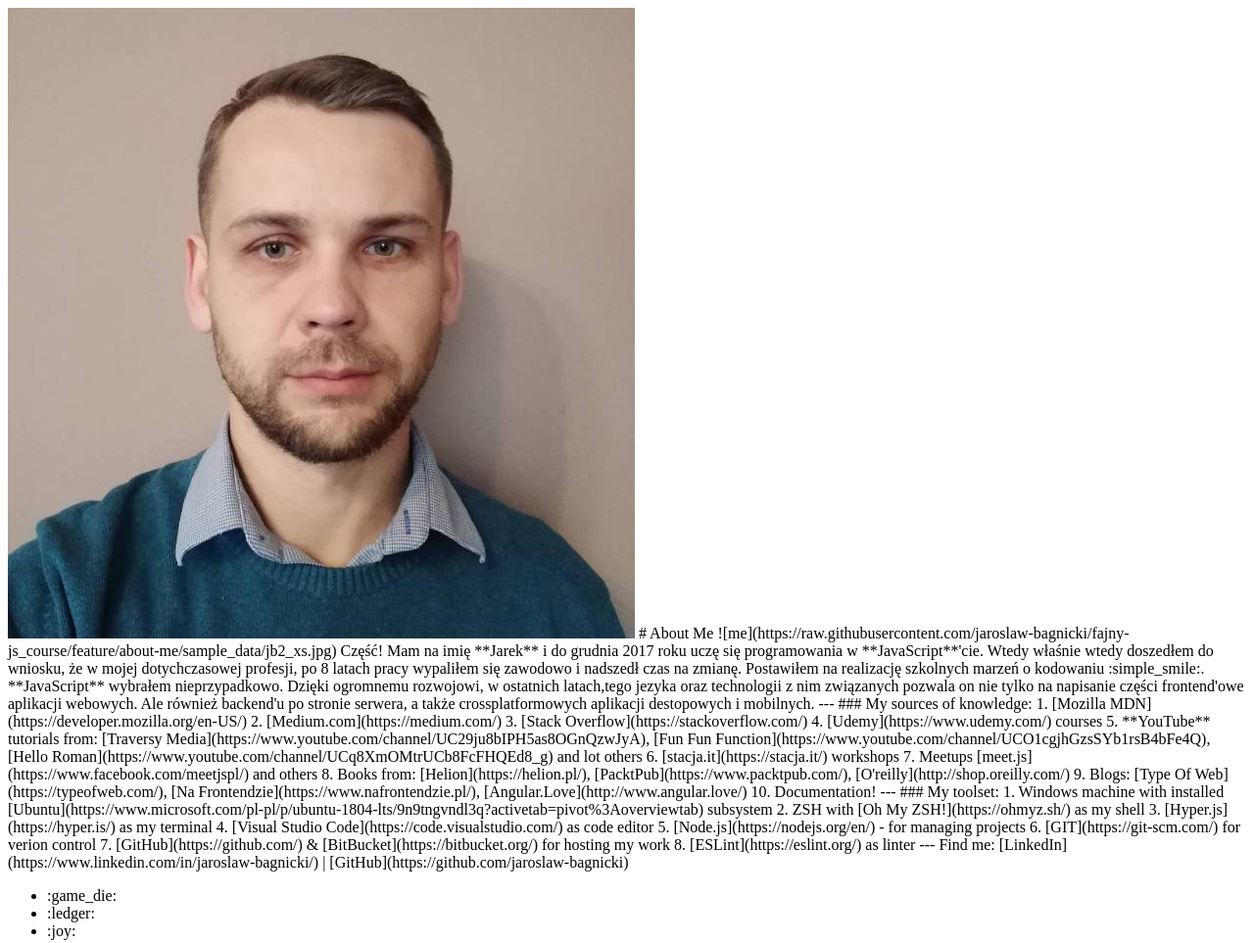
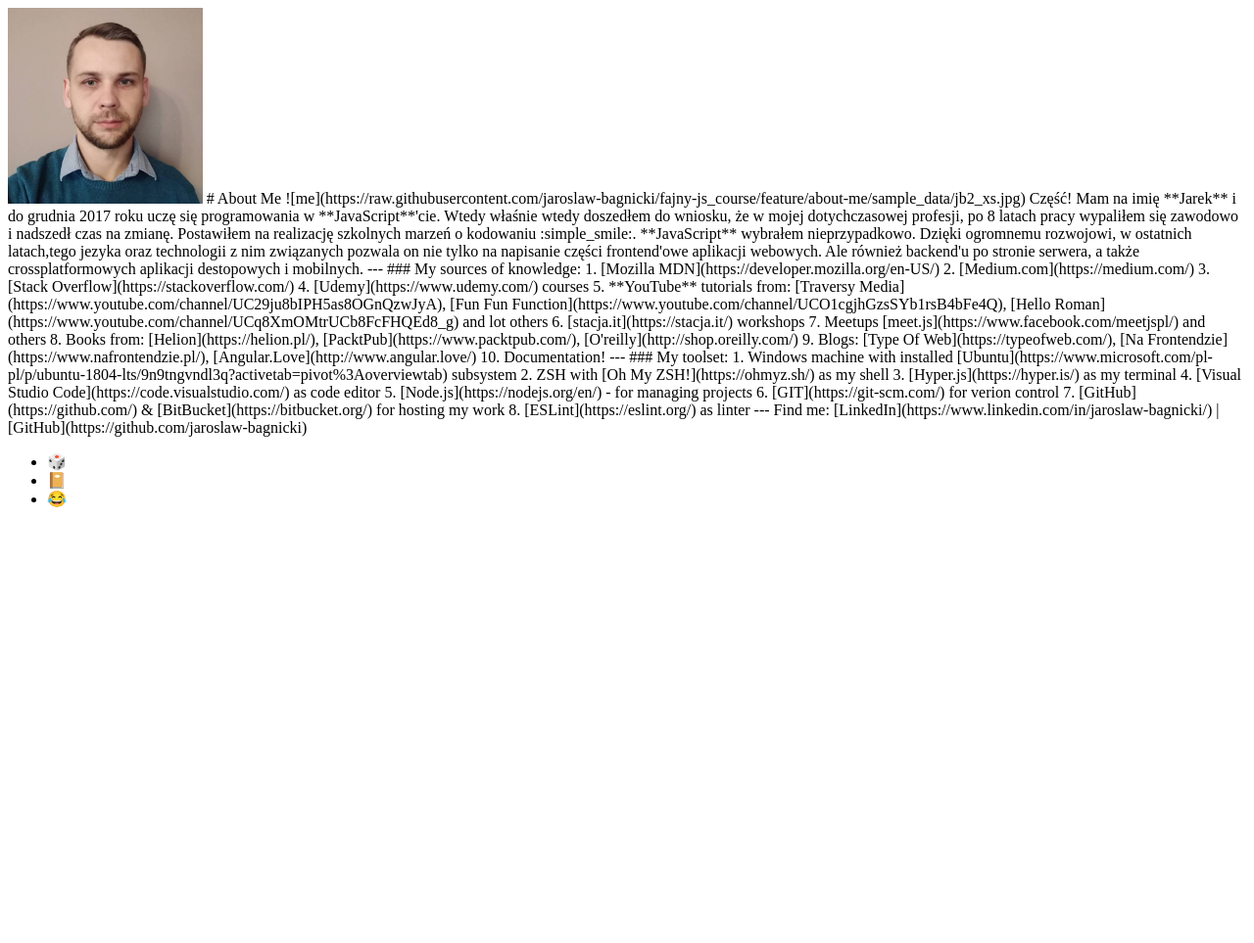
Before and after one commit to jaroslaw-bagnicki/fajny-js_course, a website built with webpack: page src/index.html in a window 1280 px wide. Shown: the whole page at 98% size. After the commit the page ends 800 px from the top, so only its background shows below. Built offline with nearby package versions, Linux system fonts and the light colour scheme.

Commit message:
Fix emoji pics and img size

```diff
--- a/src/index.html
+++ b/src/index.html
@@ -8,14 +8,14 @@
 </head>
 <body>
   <section>
-    <img src="assets/me.jpg" alt="Me">
+    <img src="assets/me.jpg" alt="Me" height="200px">
     <about-me></about-me>
   </section>
   <section>
     <ul>
-      <li>:game_die:</li>
-      <li>:ledger:</li>
-      <li>:joy:</li>
+      <li>🎲</li>
+      <li>📔</li>
+      <li>😂</li>
     </ul>
   </section>
 </html>
```
